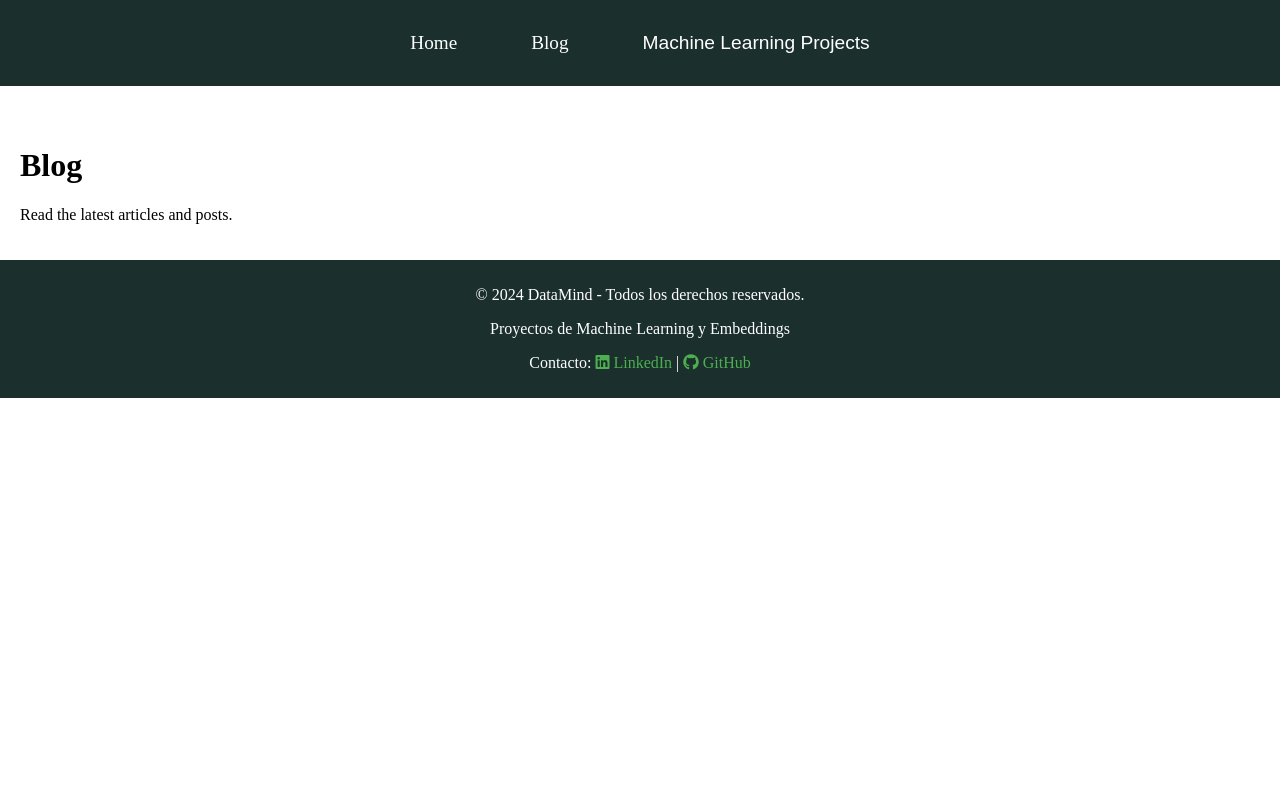
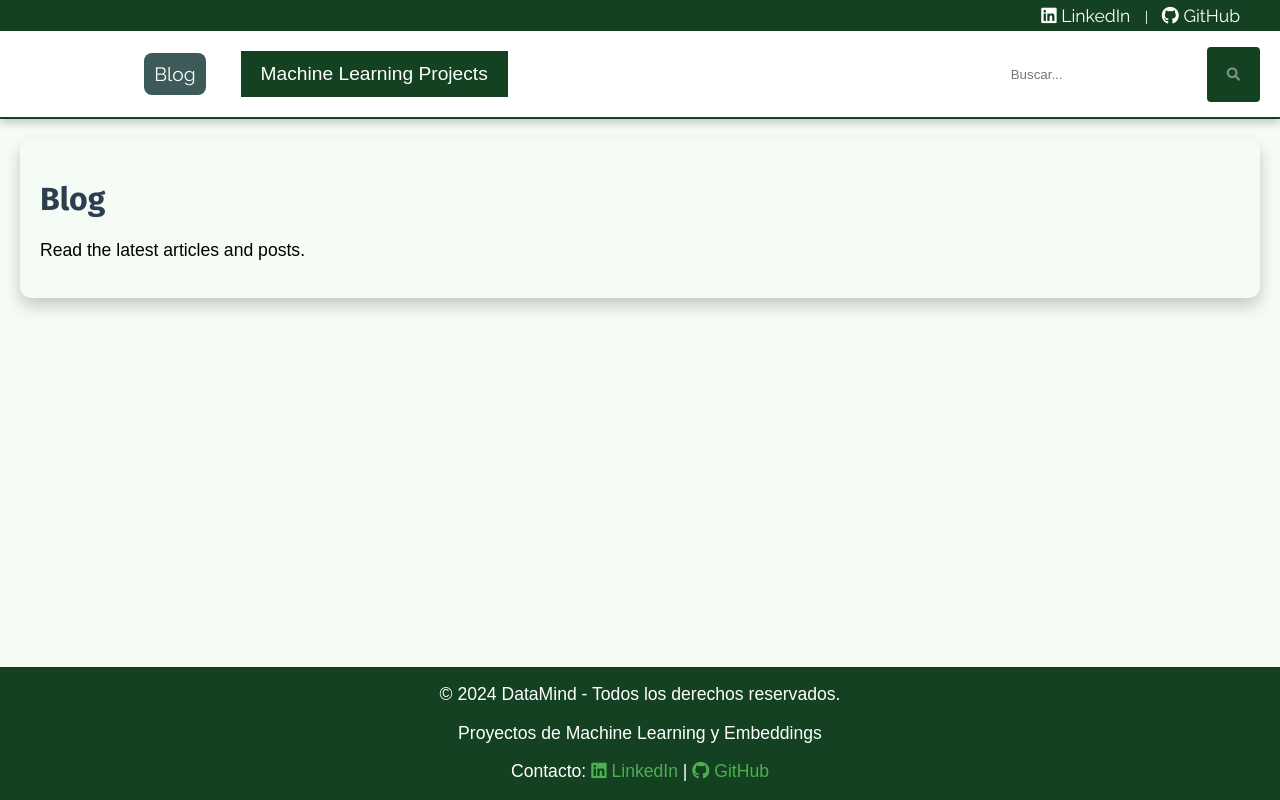
Before and after one commit to RafaSanCed/DataMind, a Flask app: page /blog in a window 1280 px wide. Run offline with Flask 3, Linux system fonts and the light colour scheme; parts of the project's set-up code (start-up, migrations or seed data) failed here and were passed over.

Commit message:
Change little issues

```diff
--- a/app/static/css/styles.css
+++ b/app/static/css/styles.css
@@ -4,13 +4,113 @@ html, body {
     margin: 0;
     display: flex;
     flex-direction: column;
+    font-family: 'Raleway', sans-serif; /* Título */
+    background-color: #f5fdf6cc;
+}
+
+h1, h2 {
+    font-family: 'Fira Sans', sans-serif; /* Párrafos */
+    color: #2c3e50; /* Color de texto más oscuro */
+}
+p {
+    font-family: 'Poppins', sans-serif;
+    font-size: 1.1rem;
 }
 
 header {
-    background-color: #1b2f2d; /* Verde oscuro tirando a negro */
+    background-color: #134121; /* Verde oscuro tirando a negro */
     color: white;
     padding: 10px 0;
     text-align: center;
+    box-shadow: 0px 4px 8px rgba(0, 0, 0, 0.2); /* Sombra suave */
+
+}
+
+/* Estilos para la barra superior */
+.top-bar {
+    background-color: #134121; /* Verde oscuro */
+    color: white;
+    padding: 10px 0;
+    text-align: right;
+    font-size: 0.9rem;
+    padding: 5px 30px;
+
+}
+
+.top-bar .social-links a {
+    color: white;
+    text-decoration: none;
+    margin: 0 10px;
+    font-size: 1.1rem;
+}
+
+.top-bar .social-links a:hover {
+    color: #12972f; /* Verde más claro al hacer hover */
+}
+/* Menú principal */
+.main-header {
+    background-color: white;
+    border-bottom: 2px solid #134121; /* Línea verde separadora */
+    padding: 10px 0;
+}
+
+.main-header nav {
+    display: flex;
+    justify-content: space-between;
+    align-items: center;
+    padding: 0 20px;
+}
+
+header nav {
+    display: flex;
+    justify-content: space-between;
+    align-items: center;
+    padding: 0 20px;
+}
+.menu-left li {
+    margin-right: 20px;
+}
+
+.menu-left li a {
+    font-size: 1.2rem;
+    color: white;
+    text-decoration: none;
+    padding: 10px 10px;
+
+}
+
+.menu-left li a.active {
+    background-color: #3b5a58; /* Fondo más oscuro para el enlace activo */
+    border-radius: 8px; /* Bordes redondeados */
+}
+
+.search-right {
+    display: flex;
+    align-items: center;
+}
+
+.search-right input {
+    padding: 8px;
+    border-radius: 4px;
+    border: 1px solid rgba(255, 255, 255, 0.438);
+    margin-right: 10px;
+}
+
+.search-btn {
+    background-color: #134121;
+    color: rgba(255, 255, 255, 0.438);
+    padding: 20px;
+    border: none;
+    cursor: pointer;
+    border-radius: 4px;
+}
+
+.menu-left {
+    display: flex;
+    list-style-type: none;
+    margin: 0;
+    padding: 0;
+    align-items: center;
 }
 
 header nav ul {
@@ -29,7 +129,7 @@ header nav ul li a {
     font-size: 1.2rem;
     color: white;
     text-decoration: none;
-    padding: 10px 20px;
+    padding: 10px 10px;
     background-color: transparent;
     border: none;
 }
@@ -37,16 +137,19 @@ header nav ul li a {
 .dropdown {
     position: relative;
     display: inline-block;
+    align-items: center;
+
 }
 
 .dropdown-content {
     display: none;
     position: absolute;
     background-color: white;
-    min-width: 160px;
+    width: 100%;
     box-shadow: 0px 8px 16px rgba(0, 0, 0, 0.2);
-    z-index: 1;
-    top: 60px;
+    z-index: 10;
+    right: 0; /* Alinea el menú desplegable con el lado derecho */
+    border-radius: 8px; /* Añade bordes redondeados */
 }
 
 .dropdown-content a {
@@ -68,7 +174,7 @@ header nav ul li a {
 
 .dropbtn {
     padding: 12px 20px;
-    background-color: #1b2f2d;
+    background-color: #134121;
     color: white;
     font-size: 1.2rem;
     border: none;
@@ -78,21 +184,26 @@ header nav ul li a {
 .dropbtn:hover {
     background-color: #3b5a58;
 }
-
-/* Main container */
+main {
+    flex-grow: 1;
+}
 .container {
     margin-top: 20px;
     padding: 20px;
+    margin: 20px;
+    border-radius: 12px;
+    box-shadow: 0px 8px 16px rgba(0, 0, 0, 0.2); /* Sombra */
 }
 
 /* Footer Styling */
 footer {
-    background-color: #1b2f2d;
+    background-color: #134121;
     color: white;
     text-align: center;
-    padding: 10px 0;
+    padding:  0;
     position: relative;
     width: 100%;
+
 }
 
 footer img {
--- a/app/templates/base.html
+++ b/app/templates/base.html
@@ -1,21 +1,36 @@
 <!DOCTYPE html>
 <html lang="en">
 <head>
+    <link href="https://fonts.googleapis.com/css2?family=Raleway:wght@400;700&family=Pacifico&family=Fira+Sans:wght@400;700&display=swap" rel="stylesheet">
     <meta charset="UTF-8">
     <meta name="viewport" content="width=device-width, initial-scale=1.0">
-    <title>{% block title %}My Website{% endblock %}</title>
+    <title>{% block title %}DataMind{% endblock %}</title>
     <!-- Enlace al favicon -->
     <link rel="icon" href="{{ url_for('static', filename='images/logo.png') }}" type="image/x-icon">
     <link rel="stylesheet" href="{{ url_for('static', filename='css/styles.css') }}">
     <link rel="stylesheet" href="https://cdnjs.cloudflare.com/ajax/libs/font-awesome/6.0.0-beta3/css/all.min.css">
-
 </head>
 <body>
-    <header>
+
+    <!-- Barra superior con redes sociales -->
+    <header class="top-bar">
+        <div class="social-links">
+            <a href="https://www.linkedin.com/in/tu-nombre-de-usuario-linkedin" target="_blank">
+                <i class="fab fa-linkedin"></i> LinkedIn
+            </a> |
+            <a href="https://github.com/tu-nombre-de-usuario-github" target="_blank">
+                <i class="fab fa-github"></i> GitHub
+            </a>
+        </div>
+    </header>
+
+    <!-- Menú principal -->
+    <header class="main-header">
         <nav>
-            <ul>
-                <li><a href="{{ url_for('index') }}">Home</a></li>
-                <li><a href="{{ url_for('blog') }}">Blog</a></li>
+            <ul class="menu-left">
+                <!-- Añadimos la clase "active" dinámicamente en Flask -->
+                <li><a href="{{ url_for('index') }}" class="{% if request.endpoint == 'index' %}active{% endif %}">Home</a></li>
+                <li><a href="{{ url_for('blog') }}" class="{% if request.endpoint == 'blog' %}active{% endif %}">Blog</a></li>
                 <li class="dropdown">
                     <button class="dropbtn">Machine Learning Projects</button>
                     <div class="dropdown-content">
@@ -24,6 +39,10 @@
                     </div>
                 </li>
             </ul>
+            <div class="search-right">
+                <input type="text" placeholder="Buscar...">
+                <button class="search-btn"><i class="fas fa-search"></i></button>
+            </div>
         </nav>
     </header>
 
@@ -44,7 +63,6 @@
         </p>
     </footer>
 
-
     <script src="{{ url_for('static', filename='js/script.js') }}"></script>
 </body>
 </html>
```
Also changed, not shown: other parts of app/static/css/styles.css (+15 -30 lines), requirements.txt (+6 -6 lines).
